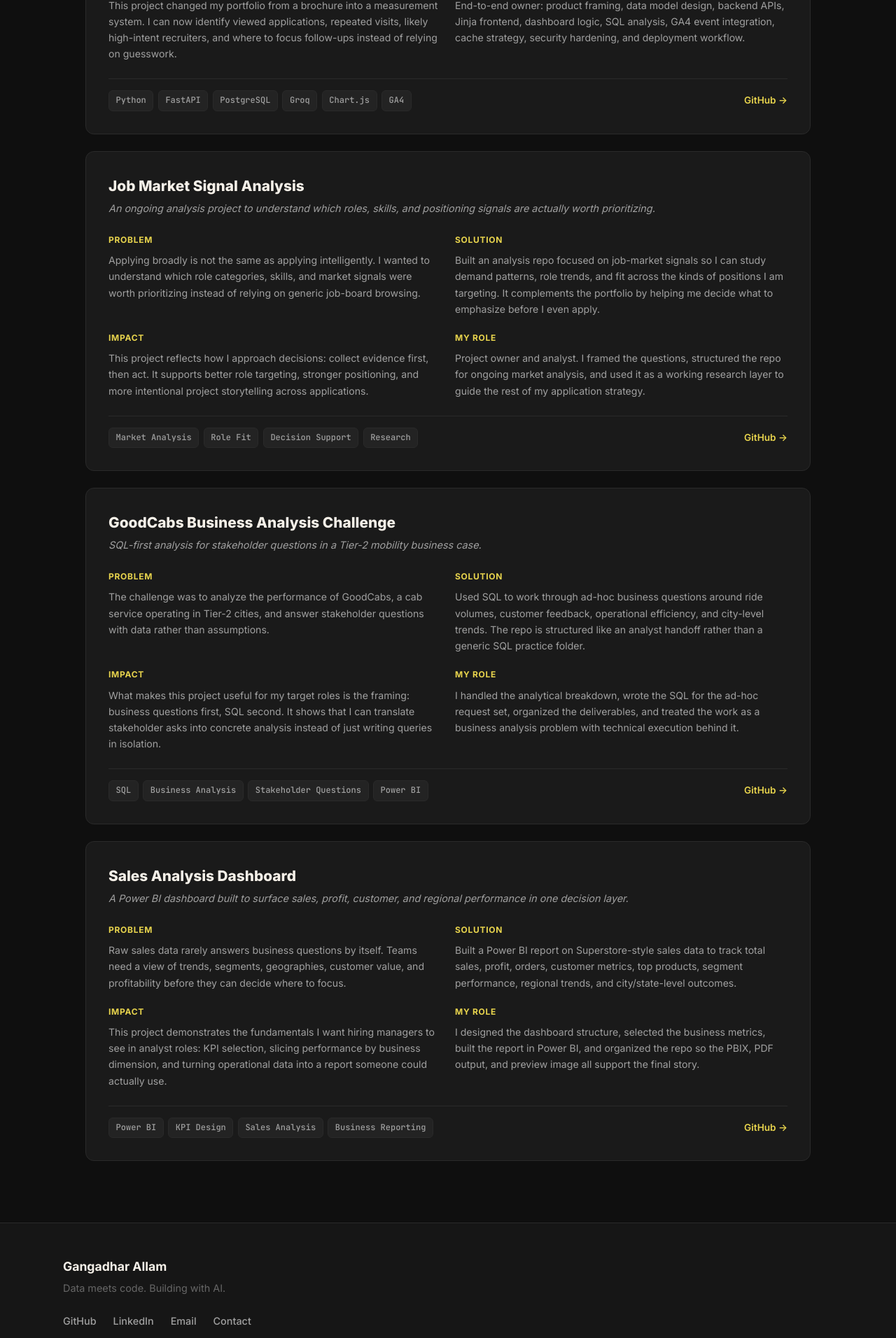
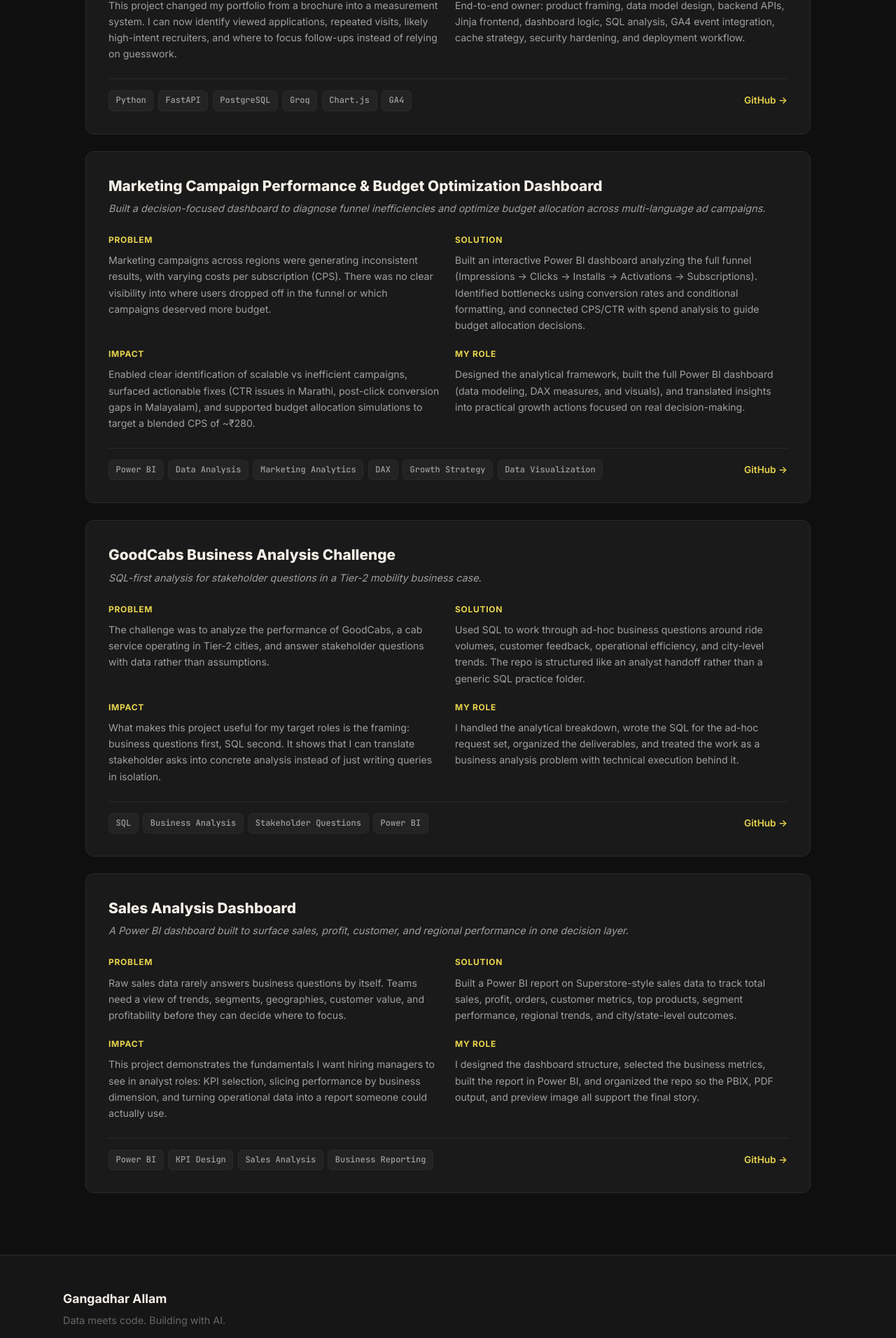
Before and after one commit to gangadhar107/ai-portfolio, a FastAPI app: page /projects in a window 1280 px wide. Shown: the part 578-2490 px from the top of the page at 70% size. Run offline with FastAPI, Linux system fonts and the light colour scheme; parts of the project's set-up code (start-up, migrations or seed data) failed here and were passed over.

Commit message:
Update project details for marketing campaign analysis

```diff
--- a/templates/projects_final.html
+++ b/templates/projects_final.html
@@ -135,36 +135,38 @@
 </div>
 
 <div class="project-card">
-    <h3 class="project-name">Job Market Signal Analysis</h3>
-    <p class="project-tagline">An ongoing analysis project to understand which roles, skills, and positioning signals are actually worth prioritizing.</p>
+    <h3 class="project-name">Marketing Campaign Performance & Budget Optimization Dashboard</h3>
+    <p class="project-tagline">Built a decision-focused dashboard to diagnose funnel inefficiencies and optimize budget allocation across multi-language ad campaigns.</p>
 
     <div class="project-sections">
         <div class="project-section">
             <h4>Problem</h4>
-            <p>Applying broadly is not the same as applying intelligently. I wanted to understand which role categories, skills, and market signals were worth prioritizing instead of relying on generic job-board browsing.</p>
+            <p>Marketing campaigns across regions were generating inconsistent results, with varying costs per subscription (CPS). There was no clear visibility into where users dropped off in the funnel or which campaigns deserved more budget.</p>
         </div>
         <div class="project-section">
             <h4>Solution</h4>
-            <p>Built an analysis repo focused on job-market signals so I can study demand patterns, role trends, and fit across the kinds of positions I am targeting. It complements the portfolio by helping me decide what to emphasize before I even apply.</p>
+            <p>Built an interactive Power BI dashboard analyzing the full funnel (Impressions → Clicks → Installs → Activations → Subscriptions). Identified bottlenecks using conversion rates and conditional formatting, and connected CPS/CTR with spend analysis to guide budget allocation decisions.</p>
         </div>
         <div class="project-section">
             <h4>Impact</h4>
-            <p>This project reflects how I approach decisions: collect evidence first, then act. It supports better role targeting, stronger positioning, and more intentional project storytelling across applications.</p>
+            <p>Enabled clear identification of scalable vs inefficient campaigns, surfaced actionable fixes (CTR issues in Marathi, post-click conversion gaps in Malayalam), and supported budget allocation simulations to target a blended CPS of ~₹280.</p>
         </div>
         <div class="project-section">
             <h4>My Role</h4>
-            <p>Project owner and analyst. I framed the questions, structured the repo for ongoing market analysis, and used it as a working research layer to guide the rest of my application strategy.</p>
+            <p>Designed the analytical framework, built the full Power BI dashboard (data modeling, DAX measures, and visuals), and translated insights into practical growth actions focused on real decision-making.</p>
         </div>
     </div>
 
     <div class="project-footer">
         <div class="tags">
-            <span class="tag">Market Analysis</span>
-            <span class="tag">Role Fit</span>
-            <span class="tag">Decision Support</span>
-            <span class="tag">Research</span>
+            <span class="tag">Power BI</span>
+            <span class="tag">Data Analysis</span>
+            <span class="tag">Marketing Analytics</span>
+            <span class="tag">DAX</span>
+            <span class="tag">Growth Strategy</span>
+            <span class="tag">Data Visualization</span>
         </div>
-        <a href="https://github.com/gangadhar107/Job-Market-Signal-Analysis" target="_blank" rel="noopener" class="project-link">GitHub -></a>
+        <a href="https://github.com/gangadhar107/marketing-campaign-performance-analysis" target="_blank" rel="noopener" class="project-link">GitHub -></a>
     </div>
 </div>
 
```
